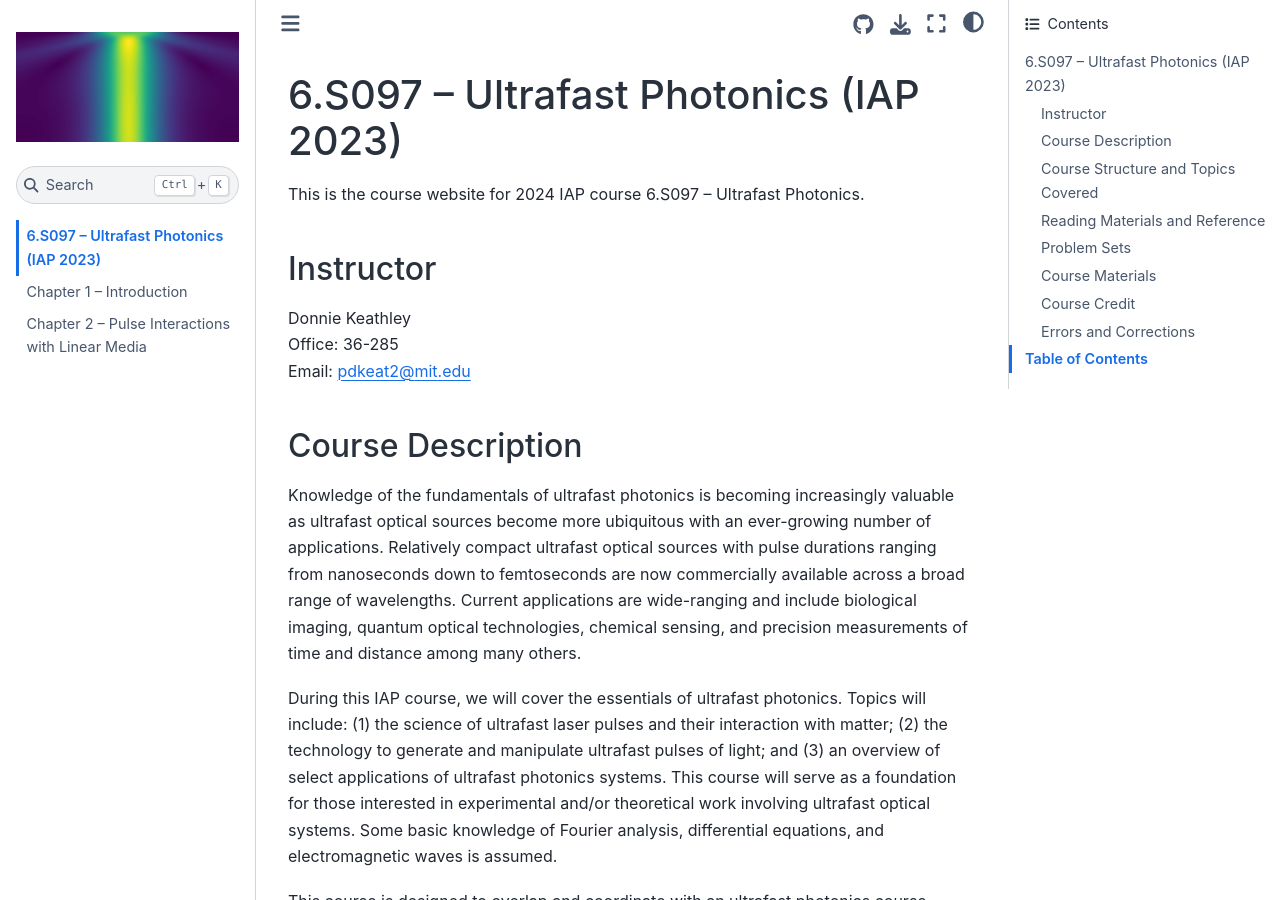
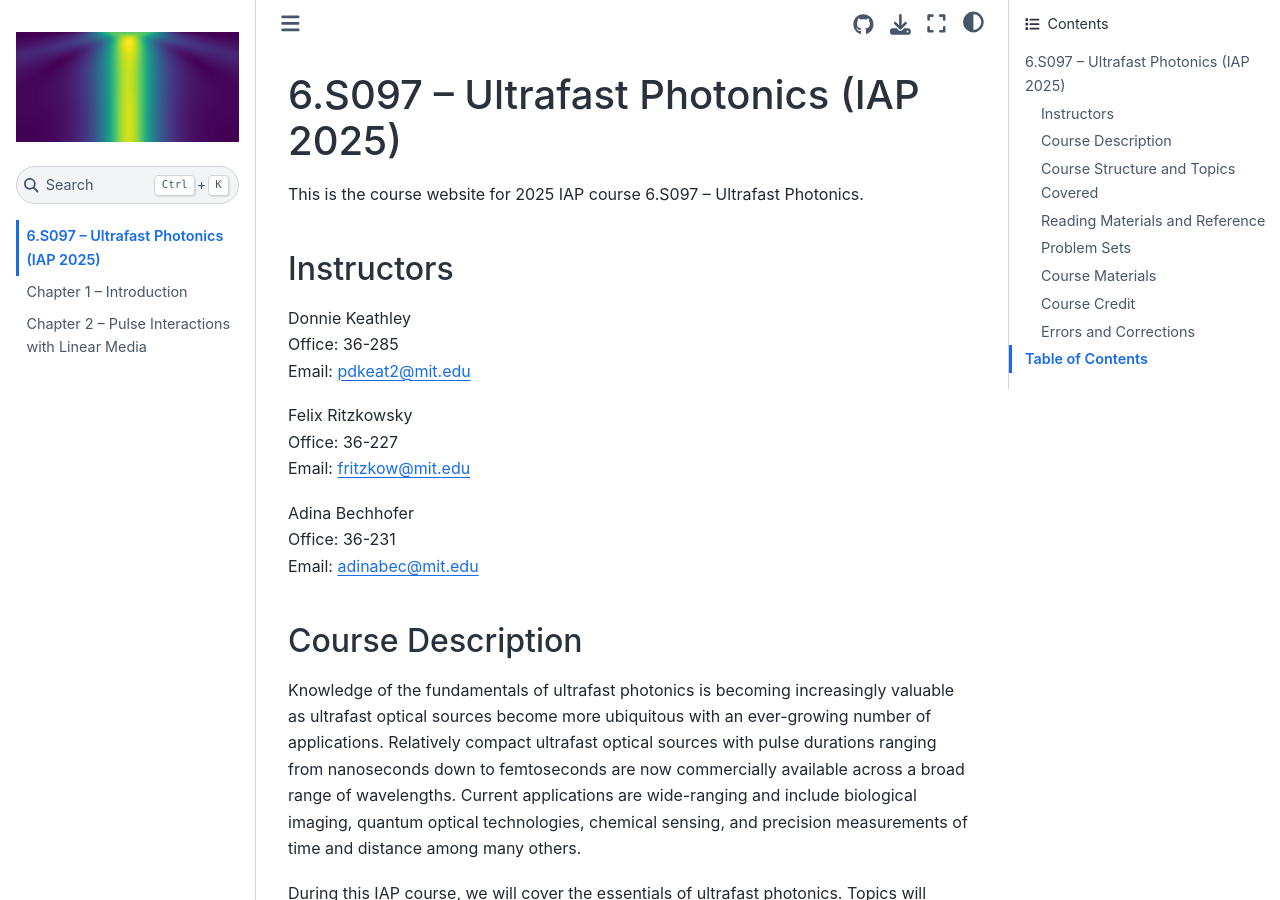
Before and after one commit to dkeathley/JPyBook-6.S097-IAP-Ultrafast-Photonics-Text, a Jupyter Book: the page built from intro.md, in a window 1280 px wide and 900 px high. Built offline with Jupyter Book 1.0.4 settings and Sphinx 7.4.7 and the Sphinx Book theme 1.1.4, drawn with Linux system fonts in a browser that asks for light colours; pages that are not in the unit, such as notebooks, are missing from menus.

Commit message:
Changed intro page for year and personnel

```diff
--- a/intro.md
+++ b/intro.md
@@ -1,12 +1,20 @@
-# 6.S097 -- Ultrafast Photonics (IAP 2023)
+# 6.S097 -- Ultrafast Photonics (IAP 2025)
 
-This is the course website for 2024 IAP course 6.S097 -- Ultrafast Photonics.
+This is the course website for 2025 IAP course 6.S097 -- Ultrafast Photonics.
 
-## Instructor
+## Instructors
 
 Donnie Keathley <br>
 Office: 36-285 <br>
 Email: pdkeat2@mit.edu
+
+Felix Ritzkowsky <br>
+Office: 36-227 <br>
+Email: fritzkow@mit.edu
+
+Adina Bechhofer <br>
+Office: 36-231 <br>
+Email: adinabec@mit.edu
 
 ## Course Description
 
```
